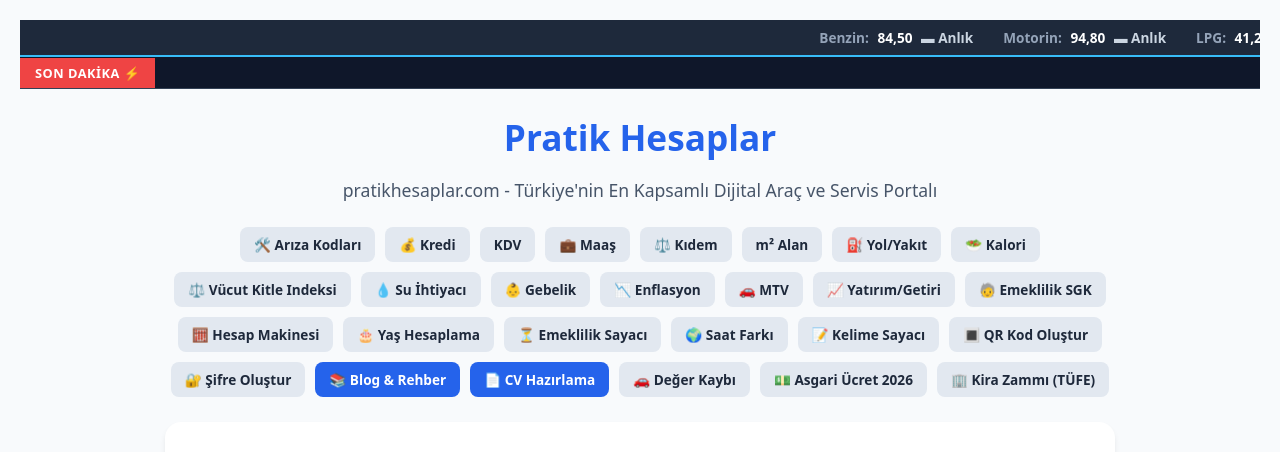
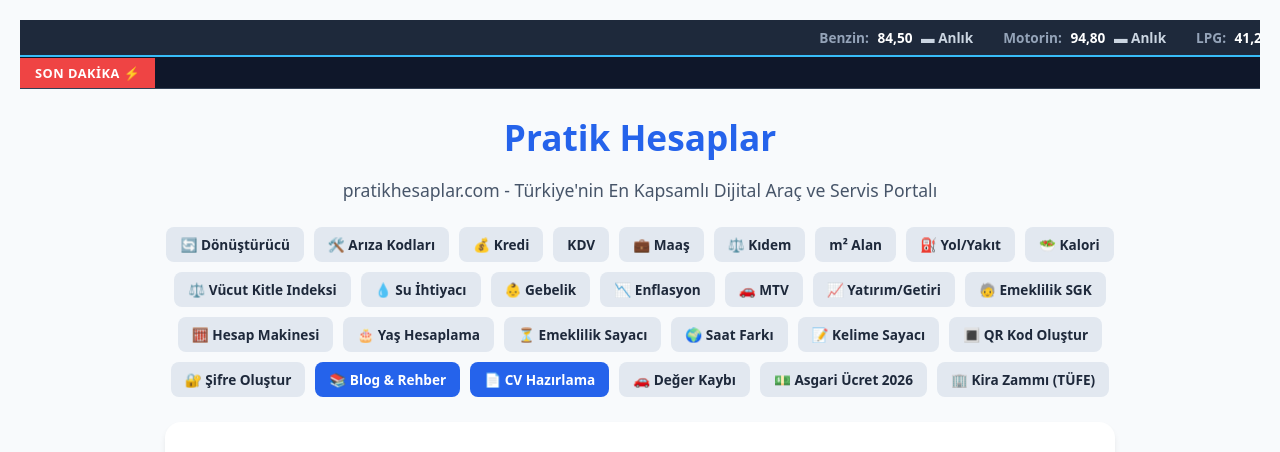
Before and after one commit to cempolat172-arch/pratikhesaplar, a FastAPI app: page /cv-hazirlama in a window 1280 px wide. Shown: the top 452 px of the page. Run offline with FastAPI, Linux system fonts and the light colour scheme; data that the repository does not hold is empty.

Commit message:
UI: Format Donusturucu araci ust navigasyon menusune eklendi.

```diff
--- a/templates/base.html
+++ b/templates/base.html
@@ -177,6 +177,7 @@
         </header>
 
         <div class="nav-links">
+            <a href="/format-donusturucu" class="{% if request.url.path == '/format-donusturucu' %}active{% endif %}">🔄 Dönüştürücü</a>
             <a href="/hata-kodlari" class="{% if request.url.path == '/hata-kodlari' %}active{% endif %}">🛠️ Arıza Kodları</a>
             <a href="/kredi-hesaplama" class="{% if request.url.path == '/kredi-hesaplama' %}active{% endif %}">💰 Kredi</a>
             <a href="/kdv-hesaplama" class="{% if request.url.path == '/kdv-hesaplama' %}active{% endif %}">KDV</a>
```
